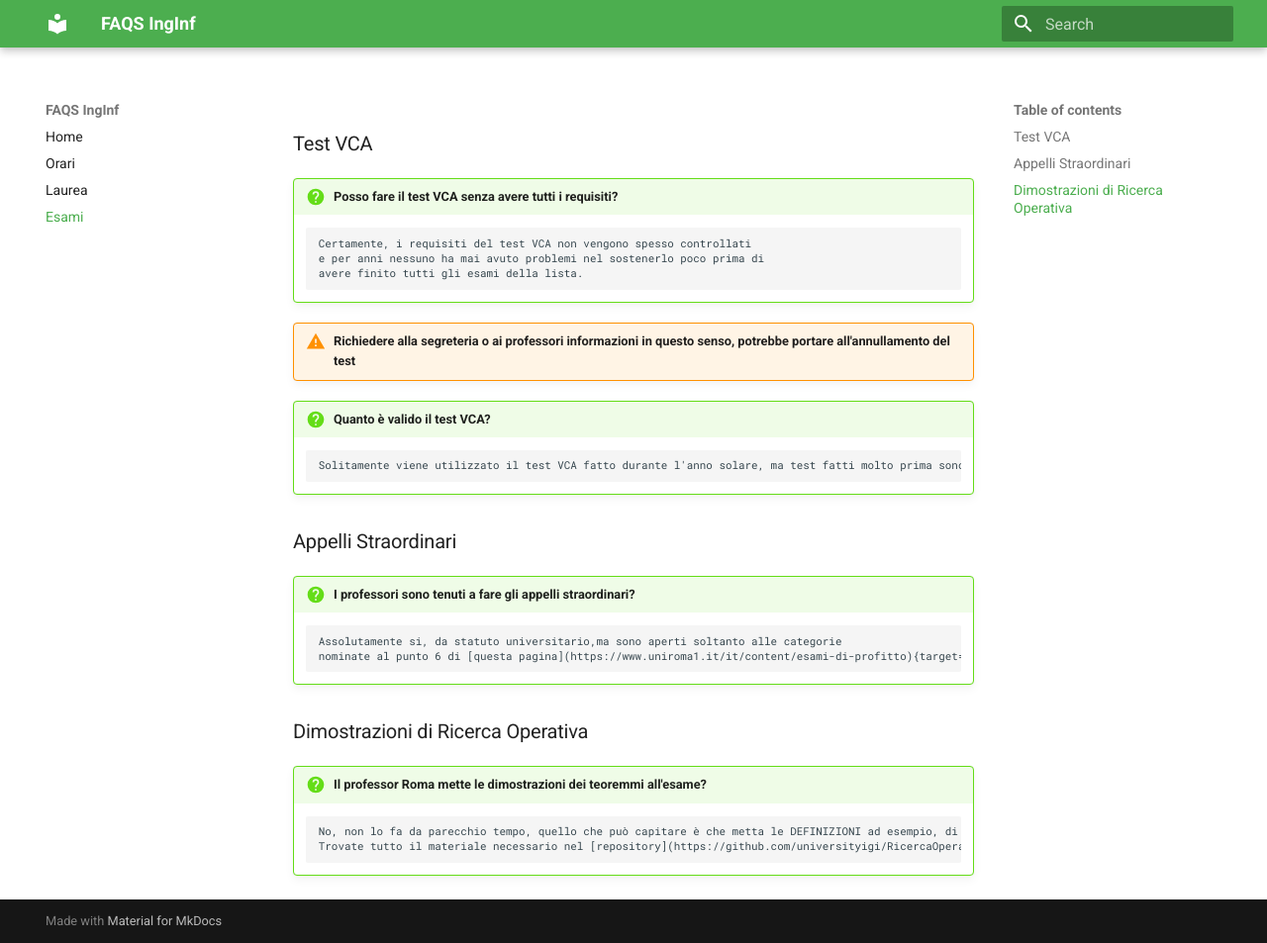
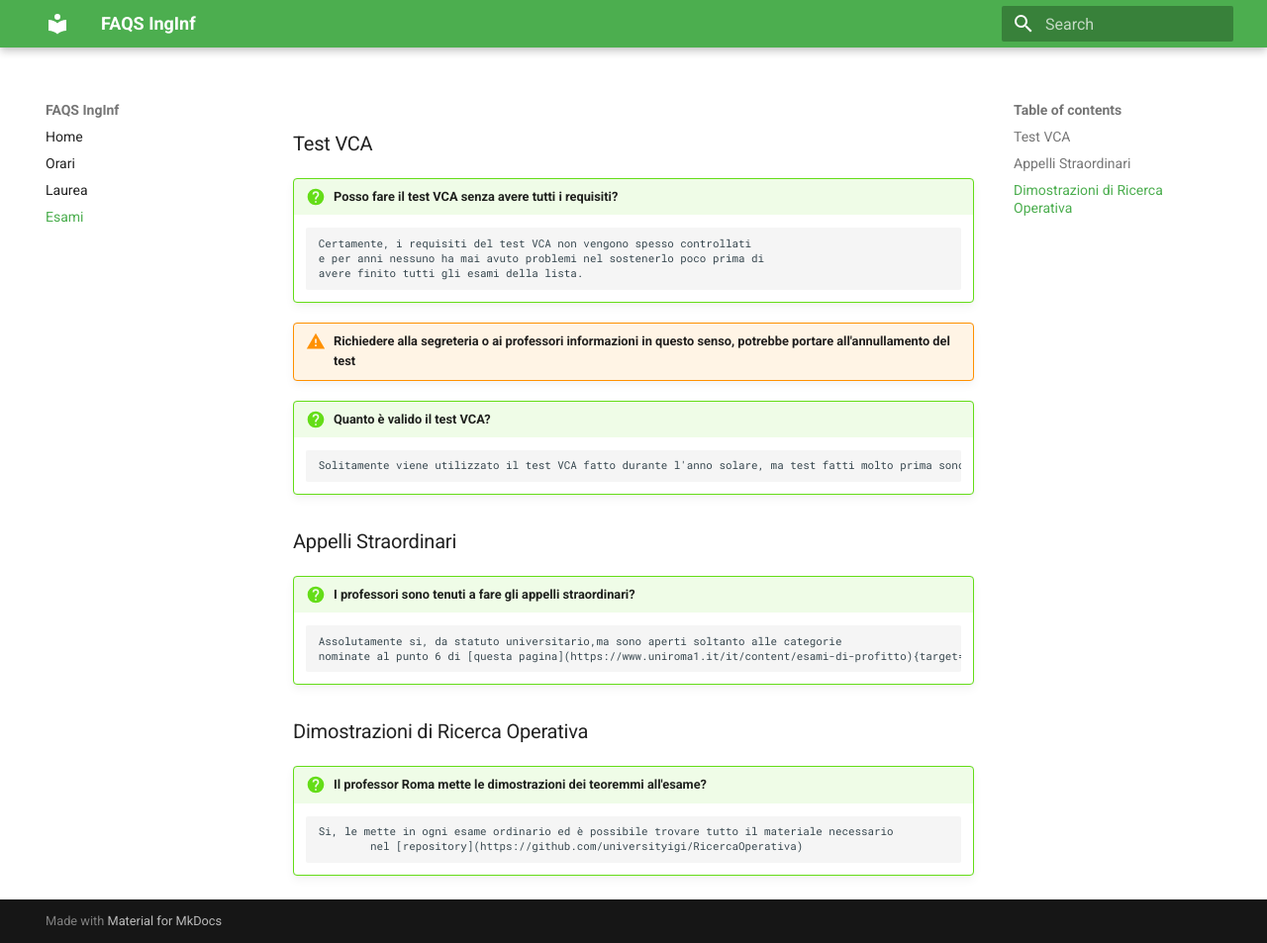
Before and after one commit to universityigi/faqs, an MkDocs documentation site: the page built from docs/esami.md, in a window 1280 px wide and 953 px high. Shown: the whole window at 99% size. Built offline with MkDocs 1.6.1 and Material for MkDocs 9.7.7, drawn with Linux system fonts in a browser that asks for light colours.

Commit message:
dimostrazioni roma

```diff
--- a/docs/esami.md
+++ b/docs/esami.md
@@ -31,5 +31,5 @@
 
 !!! question "Il professor Roma mette le dimostrazioni dei teoremmi all'esame?"
 
-		No, non lo fa da parecchio tempo, quello che può capitare è che metta le DEFINIZIONI ad esempio, di politopo, di problema inammissibile, etc
-		Trovate tutto il materiale necessario nel [repository](https://github.com/universityigi/RicercaOperativa)
+		Si, le mette in ogni esame ordinario ed è possibile trovare tutto il materiale necessario
+                nel [repository](https://github.com/universityigi/RicercaOperativa)
```
